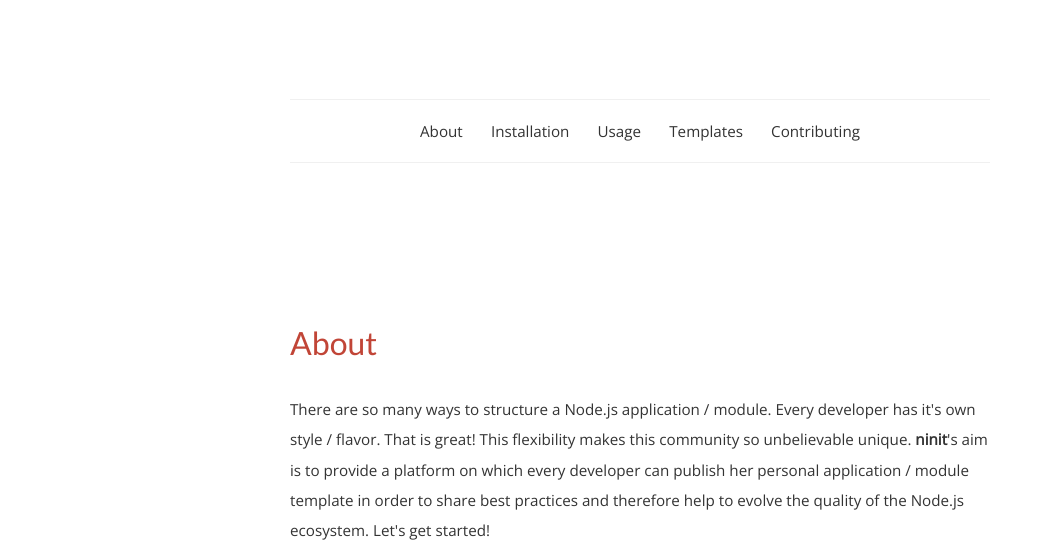
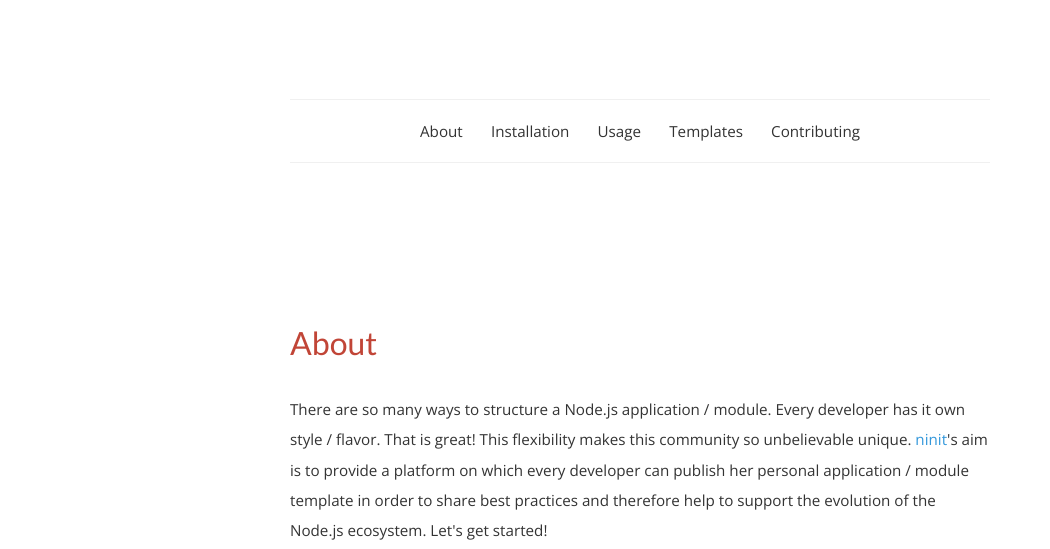
Before and after one commit to akoenig/ninit, a plain HTML site: page index.html in a window 1280 px wide. Shown: the part 325-874 px from the top of the page, without its empty margins (0-1050 px from the left). Drawn offline with nearby package versions, Linux system fonts and the light colour scheme.

Commit message:
Updated description.

```diff
--- a/index.html
+++ b/index.html
@@ -32,7 +32,7 @@
                     <h3 class="fragment-title">About</h3>
                 </header>
 
-                <p class="fragment-paragraph">There are so many ways to structure a Node.js application / module. Every developer has it's own style / flavor. That is great! This flexibility makes this community so unbelievable unique. <strong>ninit</strong>'s aim is to provide a platform on which every developer can publish her personal application / module template in order to share best practices and therefore help to evolve the quality of the Node.js ecosystem. Let's get started!</p>
+                <p class="fragment-paragraph">There are so many ways to structure a Node.js application / module. Every developer has it own style / flavor. That is great! This flexibility makes this community so unbelievable unique. <a href="/">ninit</a>'s aim is to provide a platform on which every developer can publish her personal application / module template in order to share best practices and therefore help to support the evolution of the Node.js ecosystem. Let's get started!</p>
             </section>
 
             <section id="install" class="fragment">
```
